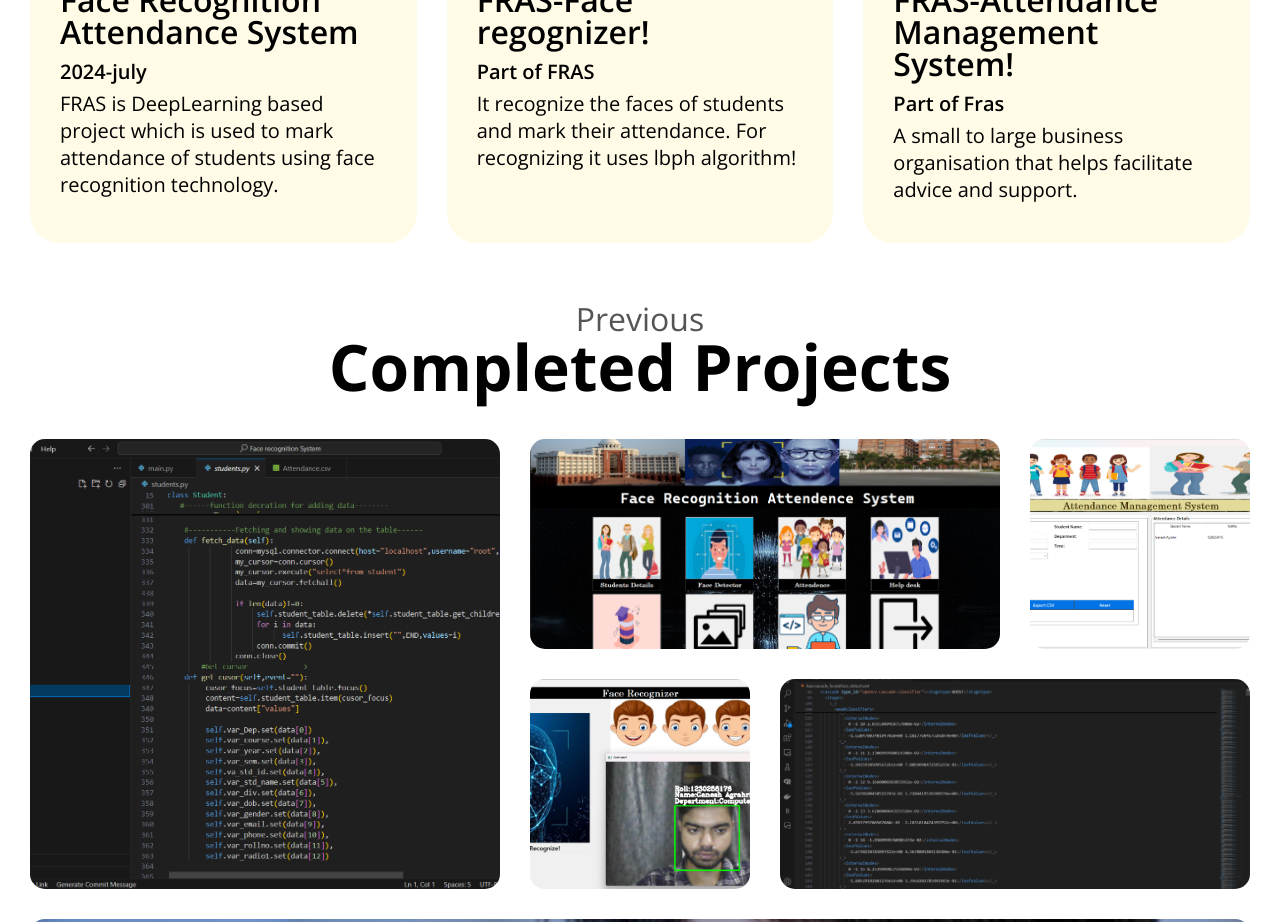
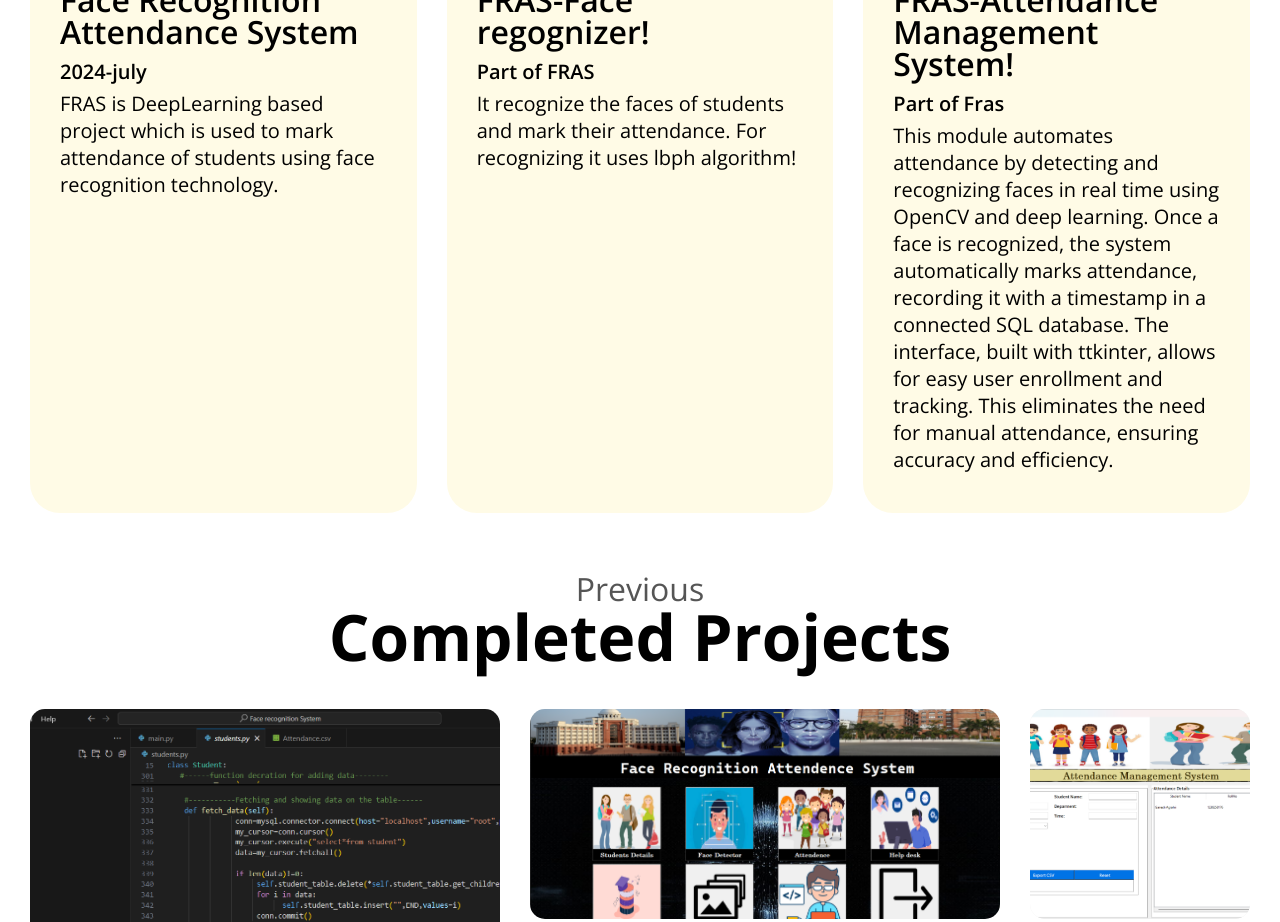
Before and after one commit to ganeshagrahari/ganesh-site-deploy, a Next.js app: page / in a window 1280 px wide. Shown: the part 2160-3082 px from the top of the page. Built offline with nearby package versions, Linux system fonts and the light colour scheme; some icons are missing.

Commit message:
Update page.js

```diff
--- a/app/page.js
+++ b/app/page.js
@@ -239,7 +239,7 @@ export default function Home() {
 					</figure>
 					<h3>FRAS-Attendance Management System!</h3>
 					<div>Part of Fras</div>
-					<p>A small to large business organisation that helps facilitate advice and support.</p>
+					<p>This module automates attendance by detecting and recognizing faces in real time using OpenCV and deep learning. Once a face is recognized, the system automatically marks attendance, recording it with a timestamp in a connected SQL database. The interface, built with ttkinter, allows for easy user enrollment and tracking. This eliminates the need for manual attendance, ensuring accuracy and efficiency.</p>
 				</article>
 
 			</div>
```
